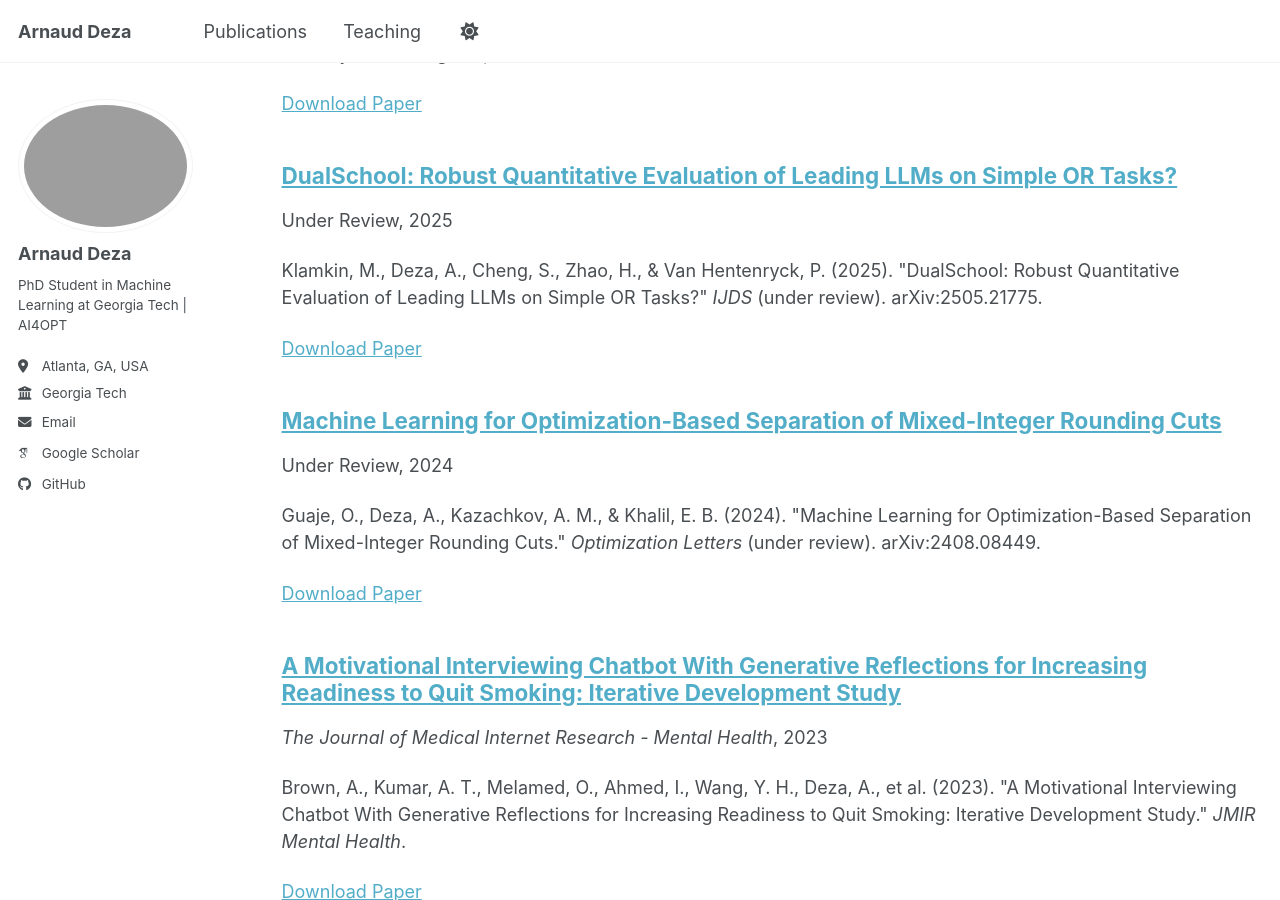
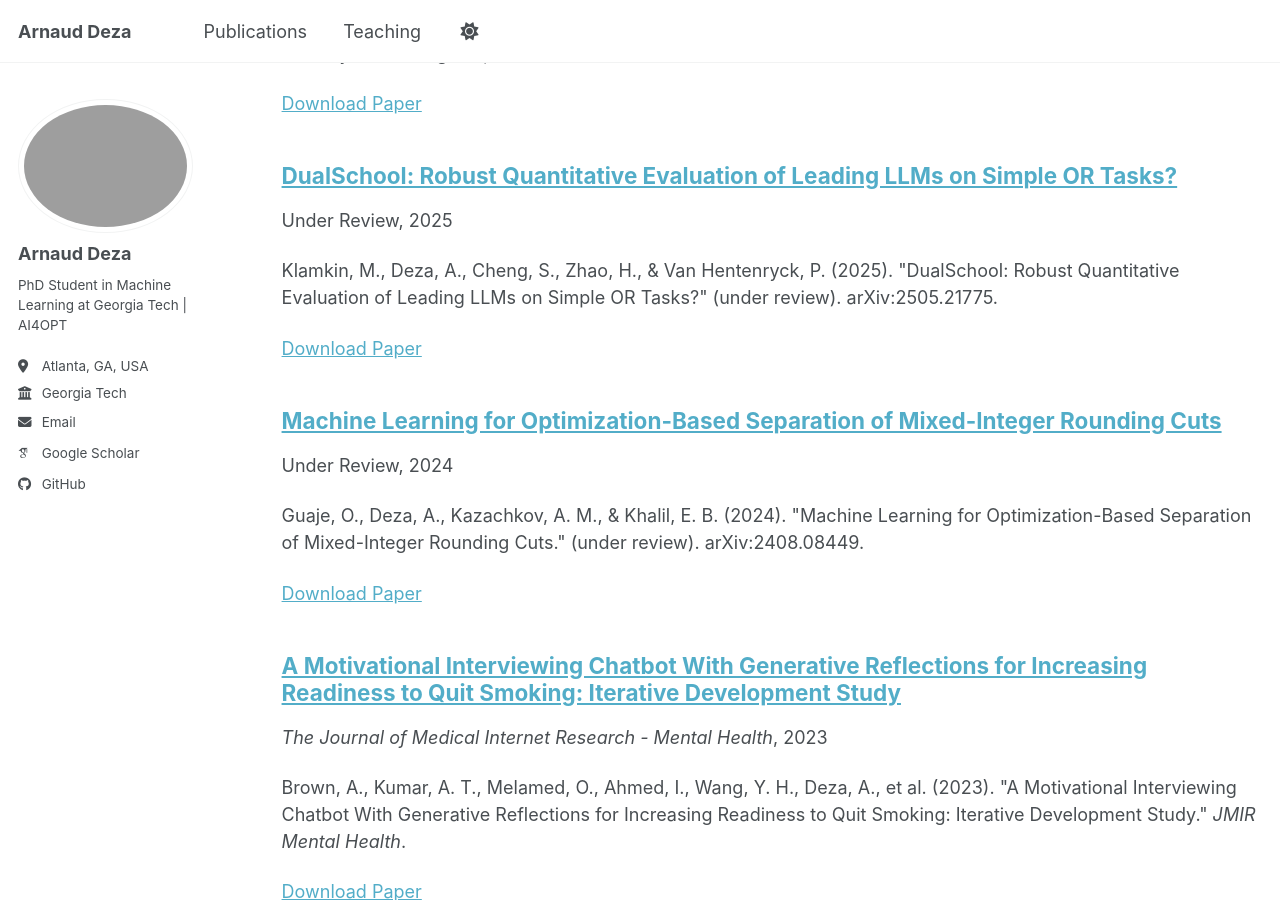
Before and after one commit to ArnaudDeza/ArnaudDeza.github.io, a Jekyll site: the page built from _pages/publications.html, in a window 1280 px wide and 900 px high, scrolled down 323 px. Built offline with Jekyll 4.4.1, drawn with Linux system fonts in a browser that asks for light colours; some web fonts are replaced; a script bundle is joined from its source files by our own code; library files that are not in the unit come from our copies.

Commit message:
fix under review

```diff
--- a/_publications/2024-01-01-ml-for-mir-cuts.md
+++ b/_publications/2024-01-01-ml-for-mir-cuts.md
@@ -7,5 +7,5 @@ excerpt: #"Machine learning for optimization-based separation of mixed-integer r
 date: 2024-01-01
 venue: "under review"
 paperurl: "https://arxiv.org/abs/2408.08449"
-citation: "Guaje, O., Deza, A., Kazachkov, A. M., &amp; Khalil, E. B. (2024). &quot;Machine Learning for Optimization-Based Separation of Mixed-Integer Rounding Cuts.&quot; <i>Optimization Letters</i> (under review). arXiv:2408.08449."
+citation: "Guaje, O., Deza, A., Kazachkov, A. M., &amp; Khalil, E. B. (2024). &quot;Machine Learning for Optimization-Based Separation of Mixed-Integer Rounding Cuts.&quot; (under review). arXiv:2408.08449."
 ---
--- a/_publications/2025-01-01-dualschool-llm-or-tasks.md
+++ b/_publications/2025-01-01-dualschool-llm-or-tasks.md
@@ -7,5 +7,5 @@ excerpt: #"Evaluation of leading LLMs on simple OR tasks."
 date: 2025-01-01
 venue: "Under Review"
 paperurl: "https://doi.org/10.48550/arXiv.2505.21775"
-citation: "Klamkin, M., Deza, A., Cheng, S., Zhao, H., &amp; Van Hentenryck, P. (2025). &quot;DualSchool: Robust Quantitative Evaluation of Leading LLMs on Simple OR Tasks?&quot; <i>IJDS</i> (under review). arXiv:2505.21775."
+citation: "Klamkin, M., Deza, A., Cheng, S., Zhao, H., &amp; Van Hentenryck, P. (2025). &quot;DualSchool: Robust Quantitative Evaluation of Leading LLMs on Simple OR Tasks?&quot; (under review). arXiv:2505.21775."
 ---
```
